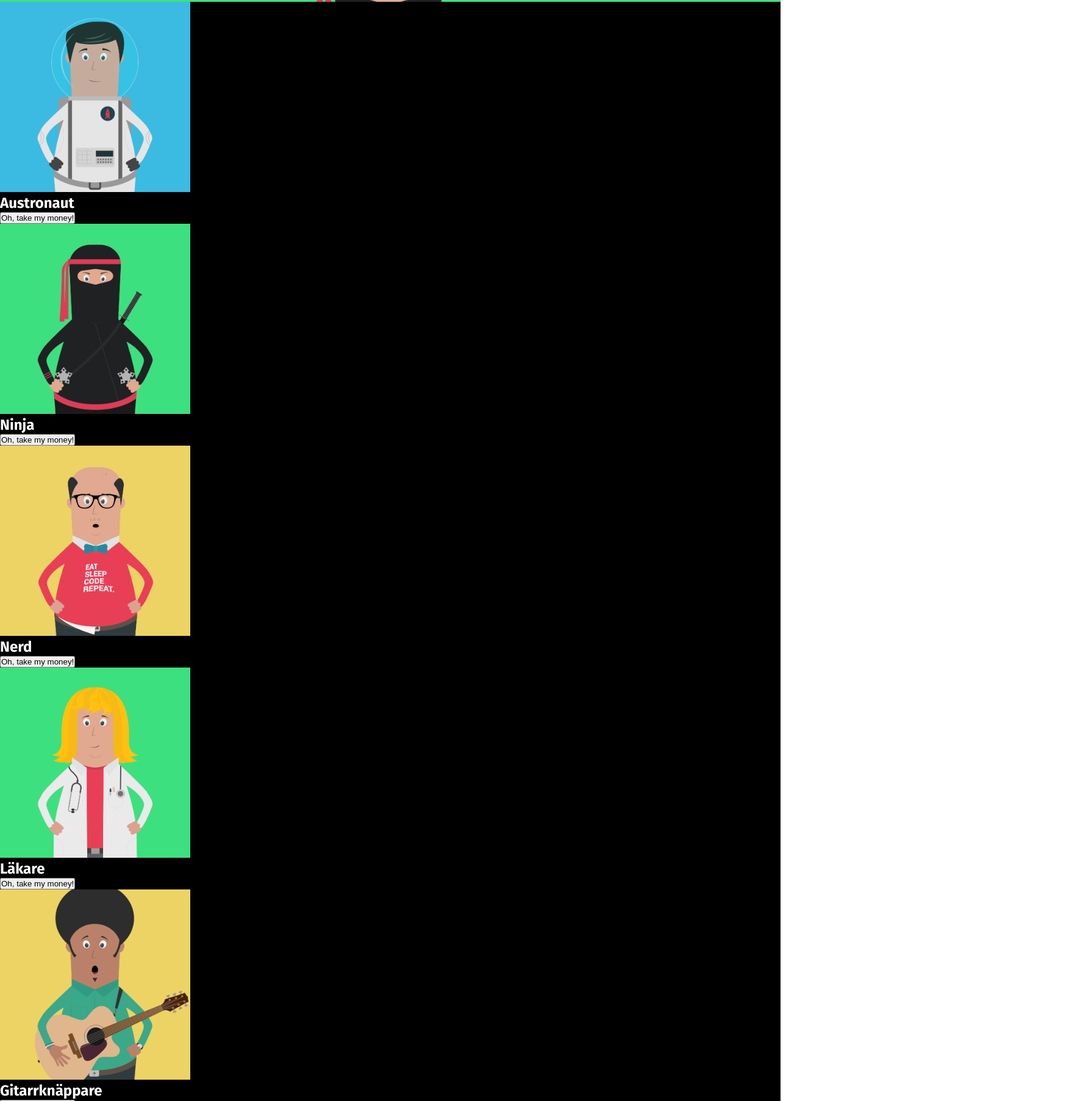
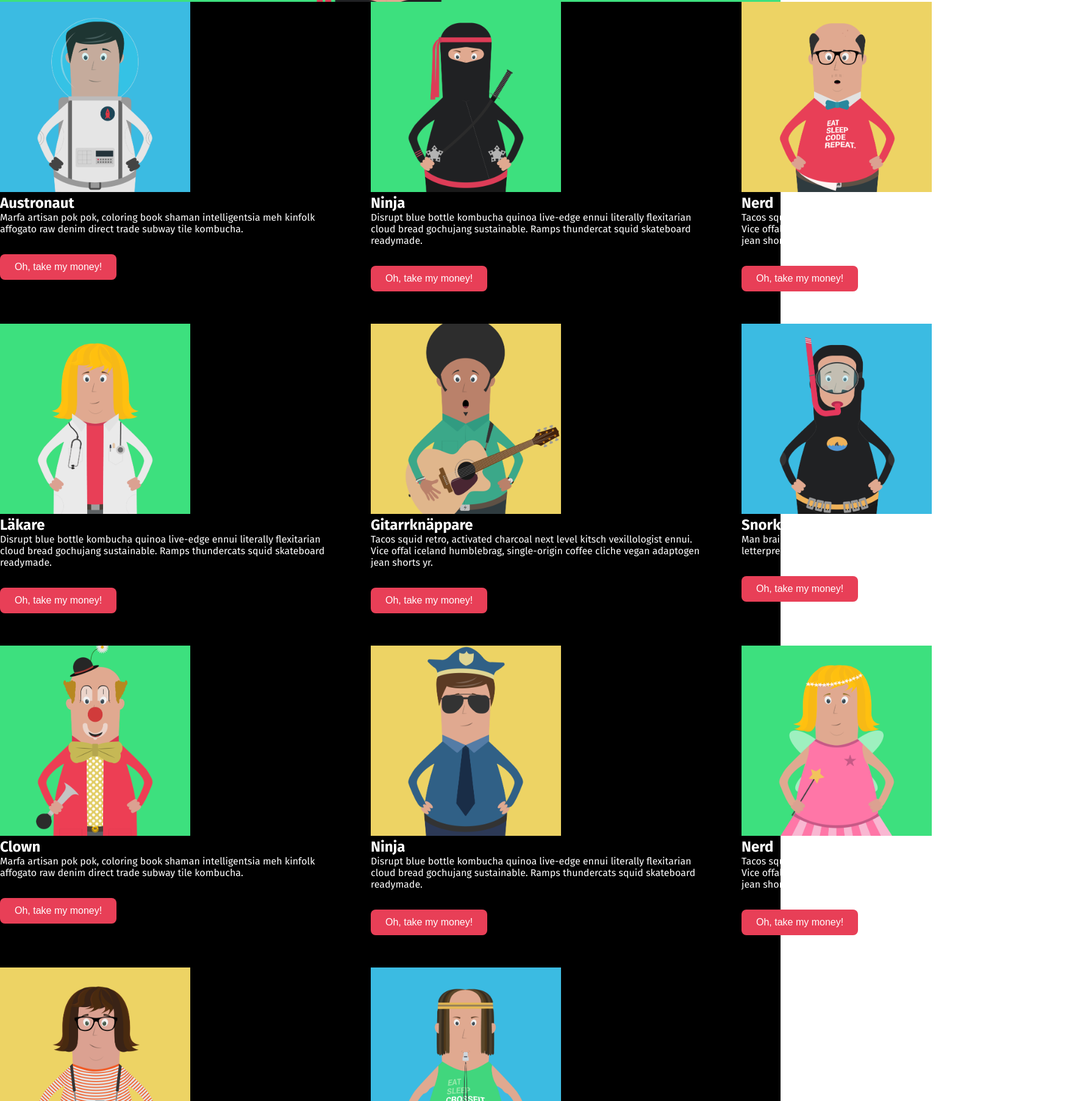
Before and after one commit to viktor-soderborg-nti-johanneberg/18-okt-SCSS-examination, a plain HTML site: page index.html in a window 1280 px wide. Shown: the part 561-2367 px from the top of the page at 61% size, 1776 px wide, since content can reach past the window. Drawn offline with Linux system fonts and the light colour scheme.

Commit message:
Styling & Info
Added more styling and info to the page

```diff
--- a/index.html
+++ b/index.html
@@ -9,76 +9,75 @@
     <title>Poster Shop</title>
 </head>
 <body>
-
     <main>
         <header>
             <i class="fa fa-navicon"></i><img src="poster.png" alt="Header">
         </header>
-        <section>
-            <article>
+        <section class="items">
+            <article id="a1">
                 <img src="../assets/char-1.png" alt="char-1">
                 <h2>Austronaut</h2>
-                <p></p>
+                <p>Marfa artisan pok pok, coloring book shaman intelligentsia meh kinfolk affogato raw denim direct trade subway tile kombucha.</p>
                 <button>Oh, take my money!</button>
             </article>
-            <article>
+            <article id="a2">
                 <img src="../assets/char-2.png" alt="char-2">
                 <h2>Ninja</h2>
-                <p></p>
+                <p>Disrupt blue bottle kombucha quinoa live-edge ennui literally flexitarian cloud bread gochujang sustainable. Ramps thundercat squid skateboard readymade.</p>
                 <button>Oh, take my money!</button>
             </article>
-            <article>
+            <article id="a3">
                 <img src="../assets/char-3.png" alt="char-3">
                 <h2>Nerd</h2>
-                <p></p>
+                <p>Tacos squid retro, activated charcoal next level kitsch vexillologist ennui. Vice offal iceland humblebrag, single-origin coffee cliche vegan adaptogen jean shorts yr.</p>
                 <button>Oh, take my money!</button>
             </article>
-            <article>
+            <article id="a4">
                 <img src="../assets/char-11.png" alt="char-11">
                 <h2>Läkare</h2>
-                <p></p>
+                <p>Disrupt blue bottle kombucha quinoa live-edge ennui literally flexitarian cloud bread gochujang sustainable. Ramps thundercats squid skateboard readymade.</p>
                 <button>Oh, take my money!</button>
             </article>
-            <article>
+            <article id="a5">
                 <img src="../assets/char-12.png" alt="char-12">
                 <h2>Gitarrknäppare</h2>
-                <p></p>
+                <p>Tacos squid retro, activated charcoal next level kitsch vexillologist ennui. Vice offal iceland humblebrag, single-origin coffee cliche vegan adaptogen jean shorts yr.</p>
                 <button>Oh, take my money!</button>
             </article>
-            <article>
+            <article id="a6">
                 <img src="../assets/char-4.png" alt="char-4">
                 <h2>Snorklare</h2>
-                <p></p>
+                <p>Man braid hammock listicle retro crucifix, tumeric poutine kale chips letterpress woke. Activated charcoal jianbing coloring book direct trade tote.</p>
                 <button>Oh, take my money!</button>
             </article>
-            <article>
+            <article id="a7">
                 <img src="../assets/char-5.png" alt="char-5">
                 <h2>Clown</h2>
-                <p></p>
+                <p>Marfa artisan pok pok, coloring book shaman intelligentsia meh kinfolk affogato raw denim direct trade subway tile kombucha.</p>
                 <button>Oh, take my money!</button>
             </article>
-            <article>
+            <article id="a8">
                 <img src="../assets/char-6.png" alt="char-6">
                 <h2>Ninja</h2>
-                <p></p>
+                <p>Disrupt blue bottle kombucha quinoa live-edge ennui literally flexitarian cloud bread gochujang sustainable. Ramps thundercats squid skateboard readymade.</p>
                 <button>Oh, take my money!</button>
             </article>
-            <article>
+            <article id="a9">
                 <img src="../assets/char-8.png" alt="char-8">
                 <h2>Nerd</h2>
-                <p></p>
+                <p>Tacos squid retro, activated charcoal next level kitsch vexillologist ennui. Vice offal iceland humblebrag, single-origin coffee cliche vegan adaptogen jean shorts yr.</p>
                 <button>Oh, take my money!</button>
             </article>
-            <article>
+            <article class="special">
                 <img src="../assets/char-7.png" alt="char-7">
                 <h2 class="dark">Fotograf</h2>
-                <p></p>
+                <p>Disrupt blue bottle kombucha quinoa live-edge ennui literally flexitarian cloud bread gochujang sustainable. Ramps thundercats squid skateboard readymade.</p>
                 <button>Oh, take my money!</button>
             </article>
-            <article>
+            <article class="special">
                 <img src="../assets/char-9.png" alt="char-9">
                 <h2 class="dark">Personlig tränare</h2>
-                <p></p>
+                <p>Tacos squid retro, activated charcoal next level kitsch vexillologist ennui. Vice offal iceland humblebrag, single-origin coffee cliche vegan adaptogen jean shorts yr.</p>
                 <button>Oh, take my money!</button>
             </article>
         </section>
@@ -102,6 +101,5 @@
                 </section>
         </footer>
     </main>
-
 </body>
 </html>
--- a/scss/_layout.scss
+++ b/scss/_layout.scss
@@ -2,6 +2,7 @@
 
 main {
     max-width: 100vw;
+    max-height: 100vh;
     display: grid;
     grid-template-columns: 100vw;
     grid-template-rows: $baseline*11.75;
@@ -29,10 +30,17 @@ main {
         }
     }
 
-    section {
+    section.items {
         grid-area: sec;
         background-color: $black;
         display: grid;
+        grid-gap: 3rem;
+        grid-template-columns: 35rem 35rem 35rem;
+        grid-template-rows: $baseline*10 $baseline*10 $baseline*10;
+        grid-template-areas:
+        "a1 a2 a3"
+        "a4 a5 a6"
+        "a7 a8 a9";
 
         img {
             max-width: 19.5rem;
@@ -40,12 +48,52 @@ main {
             max-height: 19.5rem;
             height: 100%;
         }
+
+        button {
+            appearance: none;
+            margin-top: 2rem;
+            background-color: $btnColor;
+            color: white;
+            padding: .75rem 1.5rem;
+            font-size: 1rem;
+            border: none;
+            border-radius: .5rem;
+        }
+
+        .a1 {
+            grid-area: a1;
+        }
+        .a2 {
+            grid-area: a2;
+        }
+        .a3 {
+            grid-area: a3;
+        }
+        .a4 {
+            grid-area: a4;
+        }
+        .a5 {
+            grid-area: a5;
+        }
+        .a6 {
+            grid-area: a6;
+        }
+        .a7 {
+            grid-area: a7;
+        }
+        .a8 {
+            grid-area: a8;
+        }
+        .a9 {
+            grid-area: a9;
+        }
     }
 
     footer {
         grid-area: ft;
         background-color: $gray;
         display: flex;
+        justify-content: space-evenly;
 
         nav {
         display: flex;
--- a/scss/_typography.scss
+++ b/scss/_typography.scss
@@ -5,7 +5,7 @@
     font-family: 'Fira Sans', sans-serif;
 }
 
-h2, h3, a {
+h2, h3, a, p {
     color: $white;
     text-decoration: none;
 }
--- a/scss/_variables.scss
+++ b/scss/_variables.scss
@@ -1,6 +1,7 @@
 $black: #000;
 $white: #FFF;
 $gray: gray;
+$btnColor: #E83F57;
 
 $baseline: 3rem;
 
```
Also changed, not shown: scss/main.css, 1 other file.
